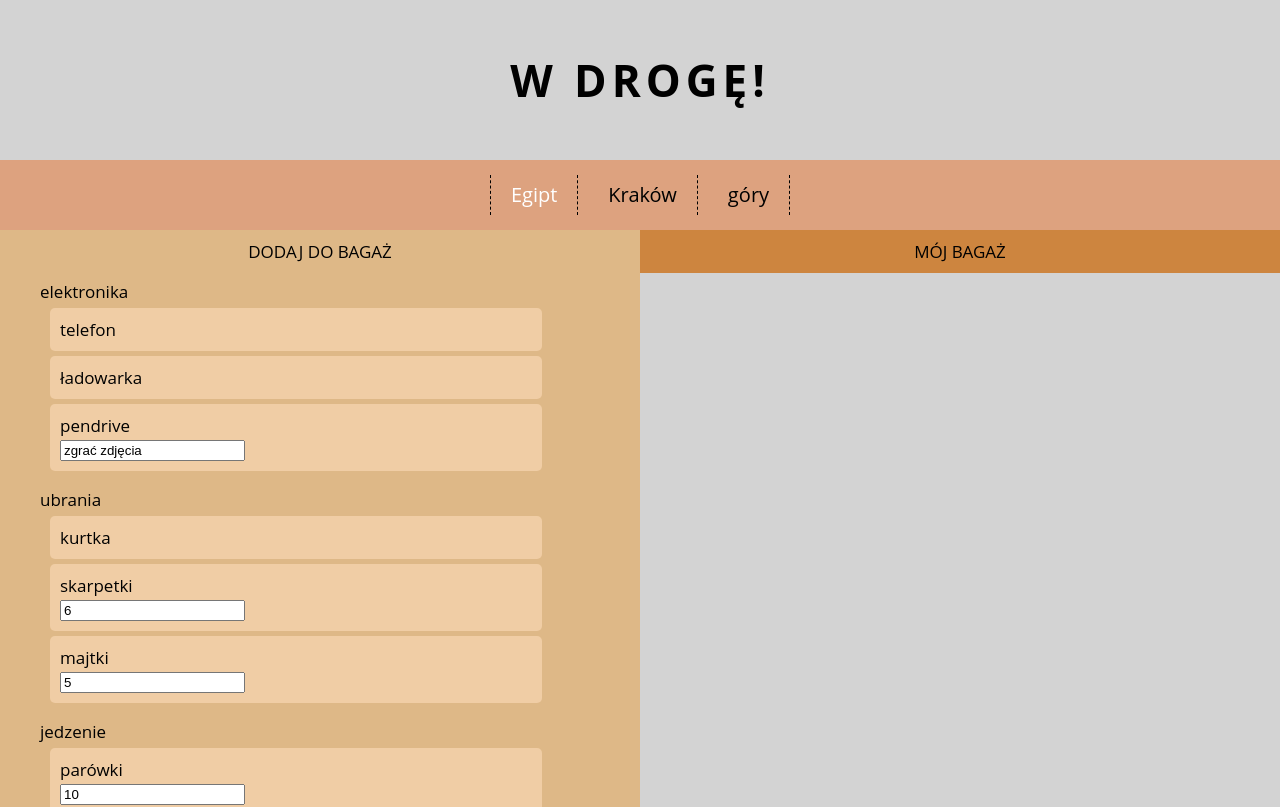
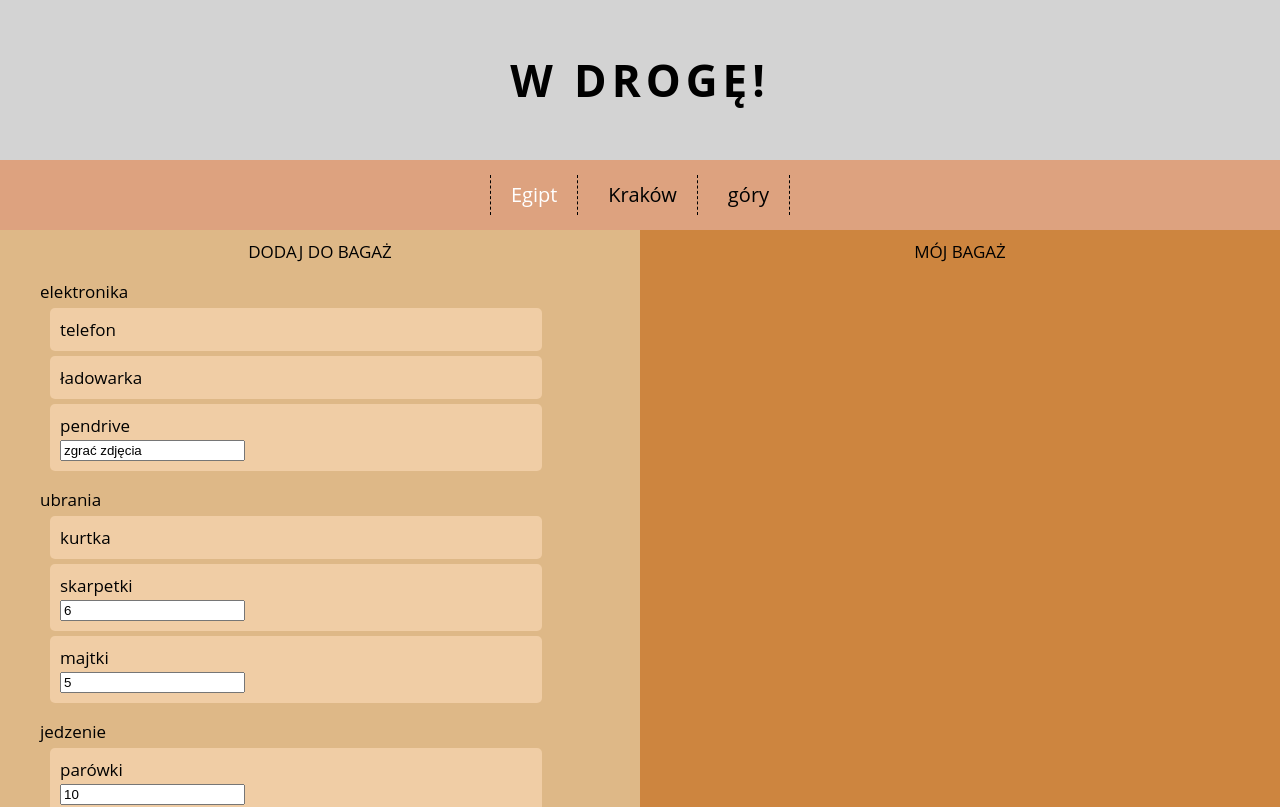
Before and after one commit to tszymanski86/W-Drog-, a React (Create React App) app: page / in a window 1280 px wide. Shown: the top 807 px of the page. Built offline with nearby package versions, Linux system fonts and the light colour scheme.

Commit message:
new main.css

```diff
--- a/src/index.css
+++ b/src/index.css
@@ -9,6 +9,7 @@ body {
 
 main {
 	height: 100%;
+	background-color: peru;
 }
 
 /* viewButtons */
```
